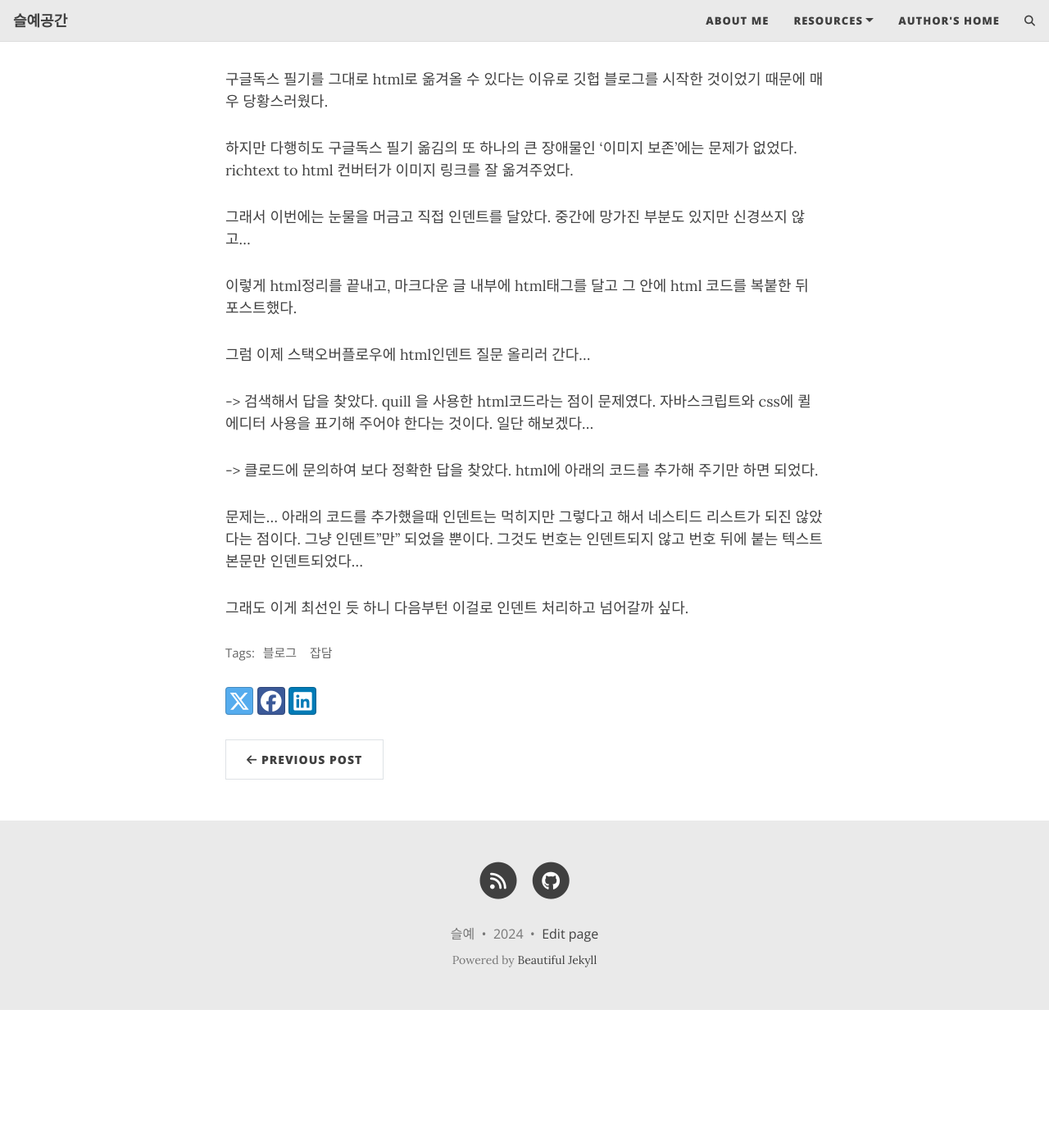
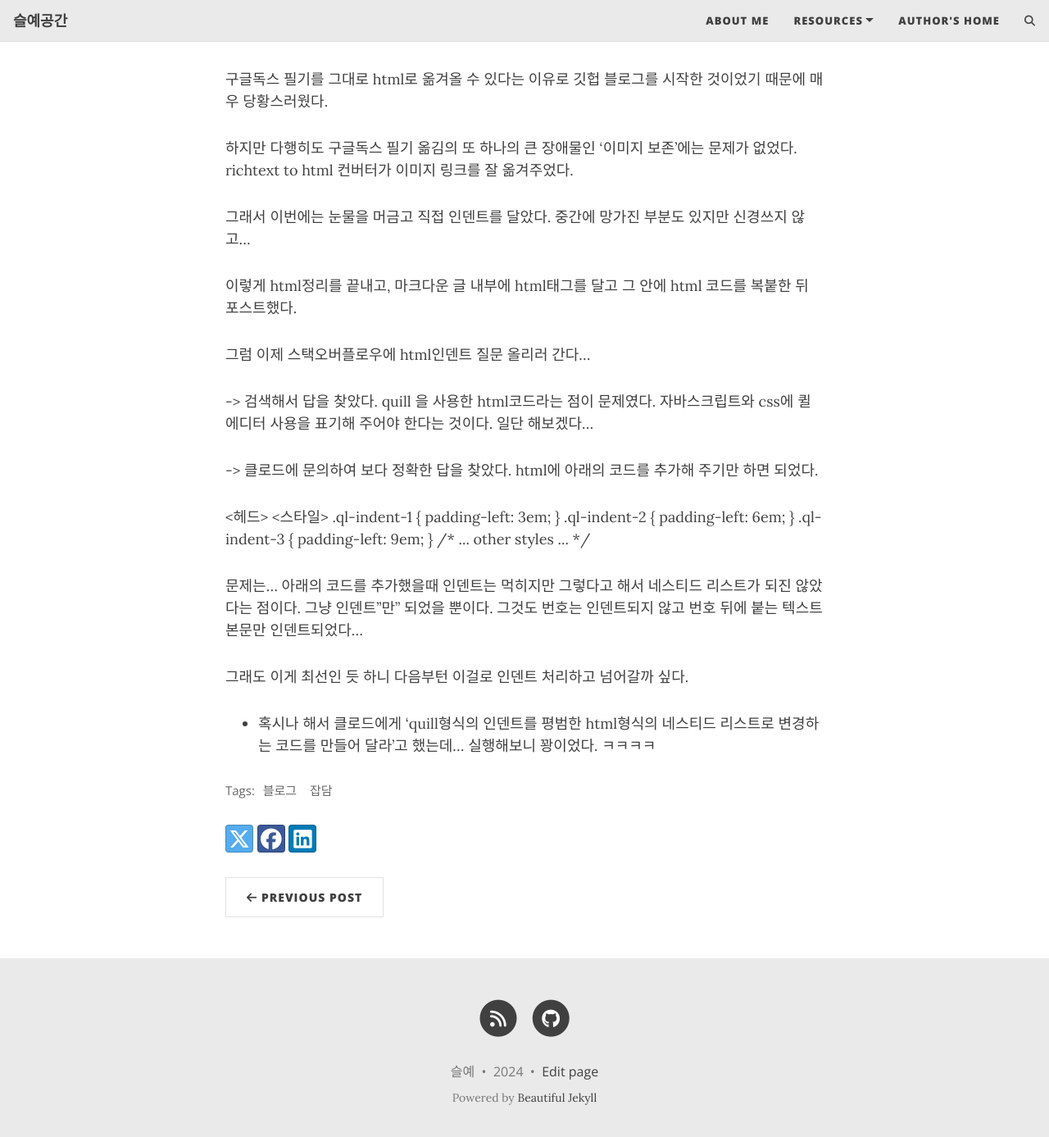
Before and after one commit to yeseulnim/yeseulnim.github.io, a Jekyll site: the page built from _posts/2024-06-28-blog-post-howto.md, in a window 1280 px wide and 1400 px high, scrolled down 501 px. Shown: the top 1387 px of the window at 82% size. Built offline with Jekyll 4.4.1, drawn with Linux system fonts in a browser that asks for light colours; comment, search, counter and statistics services are not loaded; before the commit the page ends 1733 px from its top, so only the background shows below that.

Commit message:
Update 2024-06-28-blog-post-howto.md

```diff
--- a/_posts/2024-06-28-blog-post-howto.md
+++ b/_posts/2024-06-28-blog-post-howto.md
@@ -30,16 +30,18 @@ tags : [블로그,잡담]
 
 -> 클로드에 문의하여 보다 정확한 답을 찾았다.
 html에 아래의 코드를 추가해 주기만 하면 되었다.
-<head>
-  <style>
+<헤드>
+  <스타일>
     .ql-indent-1 { padding-left: 3em; }
     .ql-indent-2 { padding-left: 6em; }
     .ql-indent-3 { padding-left: 9em; }
     /* ... other styles ... */
-  </style>
-</head>
+  </스타일>
+</헤드>
 
 문제는... 아래의 코드를 추가했을때 인덴트는 먹히지만 그렇다고 해서 네스티드 리스트가 되진 않았다는 점이다. 그냥 인덴트"만" 되었을 뿐이다.
 그것도 번호는 인덴트되지 않고 번호 뒤에 붙는 텍스트 본문만 인덴트되었다...
 
 그래도 이게 최선인 듯 하니 다음부턴 이걸로 인덴트 처리하고 넘어갈까 싶다.
+
++ 혹시나 해서 클로드에게 'quill형식의 인덴트를 평범한 html형식의 네스티드 리스트로 변경하는 코드를 만들어 달라'고 했는데... 실행해보니 꽝이었다. ㅋㅋㅋㅋ
```
